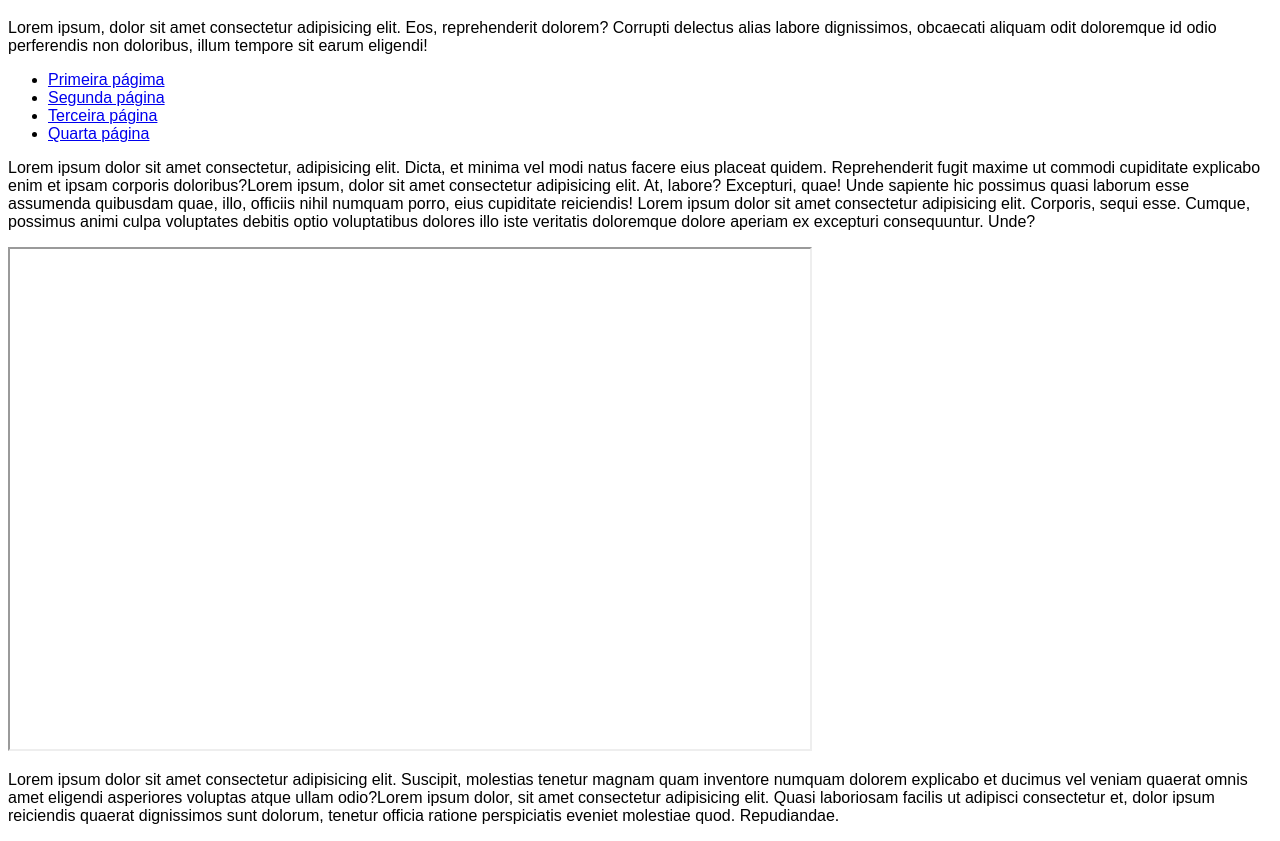
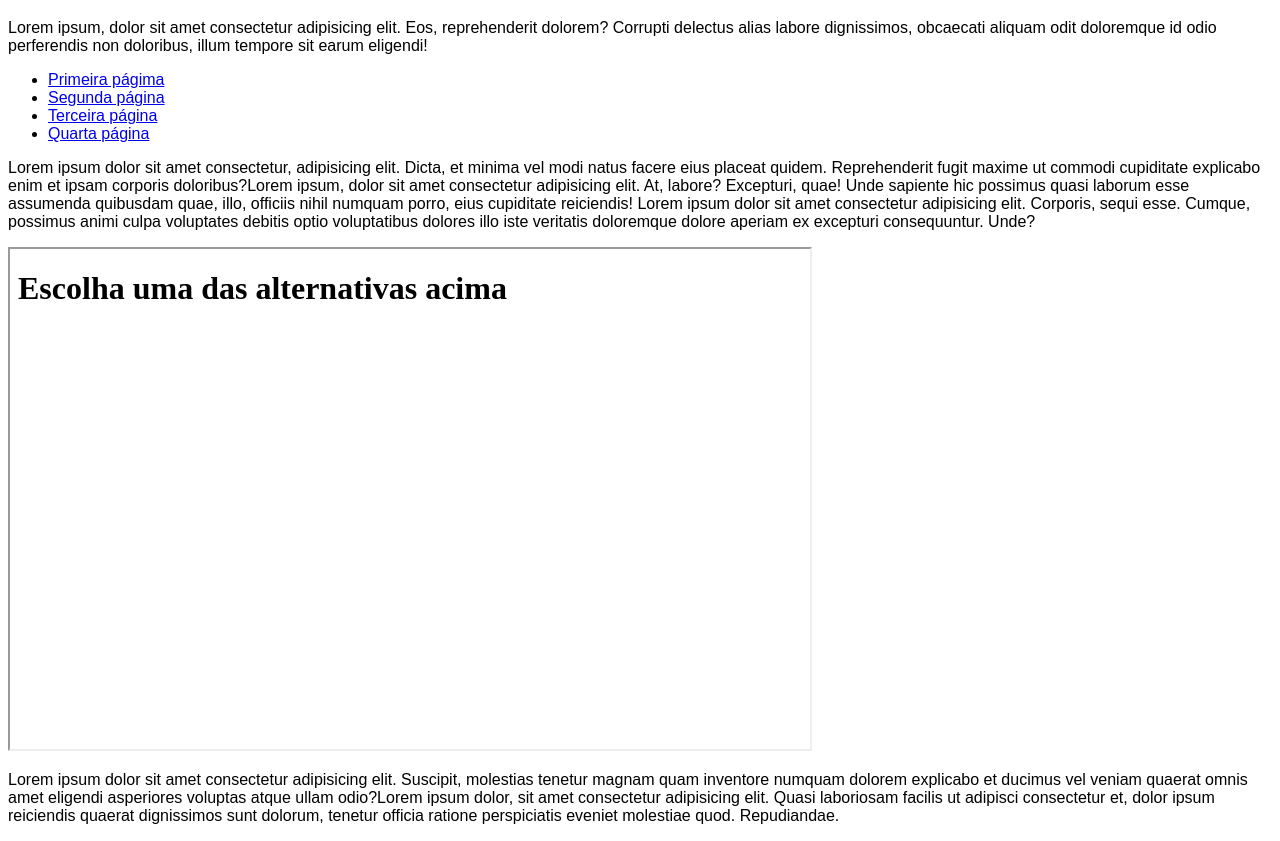
Before and after one commit to VictorGomes77/html-css, a plain HTML site: page exercicios/exercicio 23/iframe3.html in a window 1280 px wide. Shown: the part 61-902 px from the top of the page. Drawn offline with Linux system fonts and the light colour scheme.

Commit message:
Atualização do iframe

```diff
--- a/exercicios/exercicio 23/iframe3.html
+++ b/exercicios/exercicio 23/iframe3.html
@@ -30,7 +30,7 @@
 
     <P>Lorem ipsum dolor sit amet consectetur, adipisicing elit. Dicta, et minima vel modi natus facere eius placeat quidem. Reprehenderit fugit maxime ut commodi cupiditate explicabo enim et ipsam corporis doloribus?Lorem ipsum, dolor sit amet consectetur adipisicing elit. At, labore? Excepturi, quae! Unde sapiente hic possimus quasi laborum esse assumenda quibusdam quae, illo, officiis nihil numquam porro, eius cupiditate reiciendis! Lorem ipsum dolor sit amet consectetur adipisicing elit. Corporis, sequi esse. Cumque, possimus animi culpa voluptates debitis optio voluptatibus dolores illo iste veritatis doloremque dolore aperiam ex excepturi consequuntur. Unde?</P>
 
-<iframe src="" name="frame"></iframe>
+<iframe srcdoc="<h1>Escolha uma das alternativas acima</h1>" name="frame"></iframe>
 
     <p>
         Lorem ipsum dolor sit amet consectetur adipisicing elit. Suscipit, molestias tenetur magnam quam inventore numquam dolorem explicabo et ducimus vel veniam quaerat omnis amet eligendi asperiores voluptas atque ullam odio?Lorem ipsum dolor, sit amet consectetur adipisicing elit. Quasi laboriosam facilis ut adipisci consectetur et, dolor ipsum reiciendis quaerat dignissimos sunt dolorum, tenetur officia ratione perspiciatis eveniet molestiae quod. Repudiandae.
```
